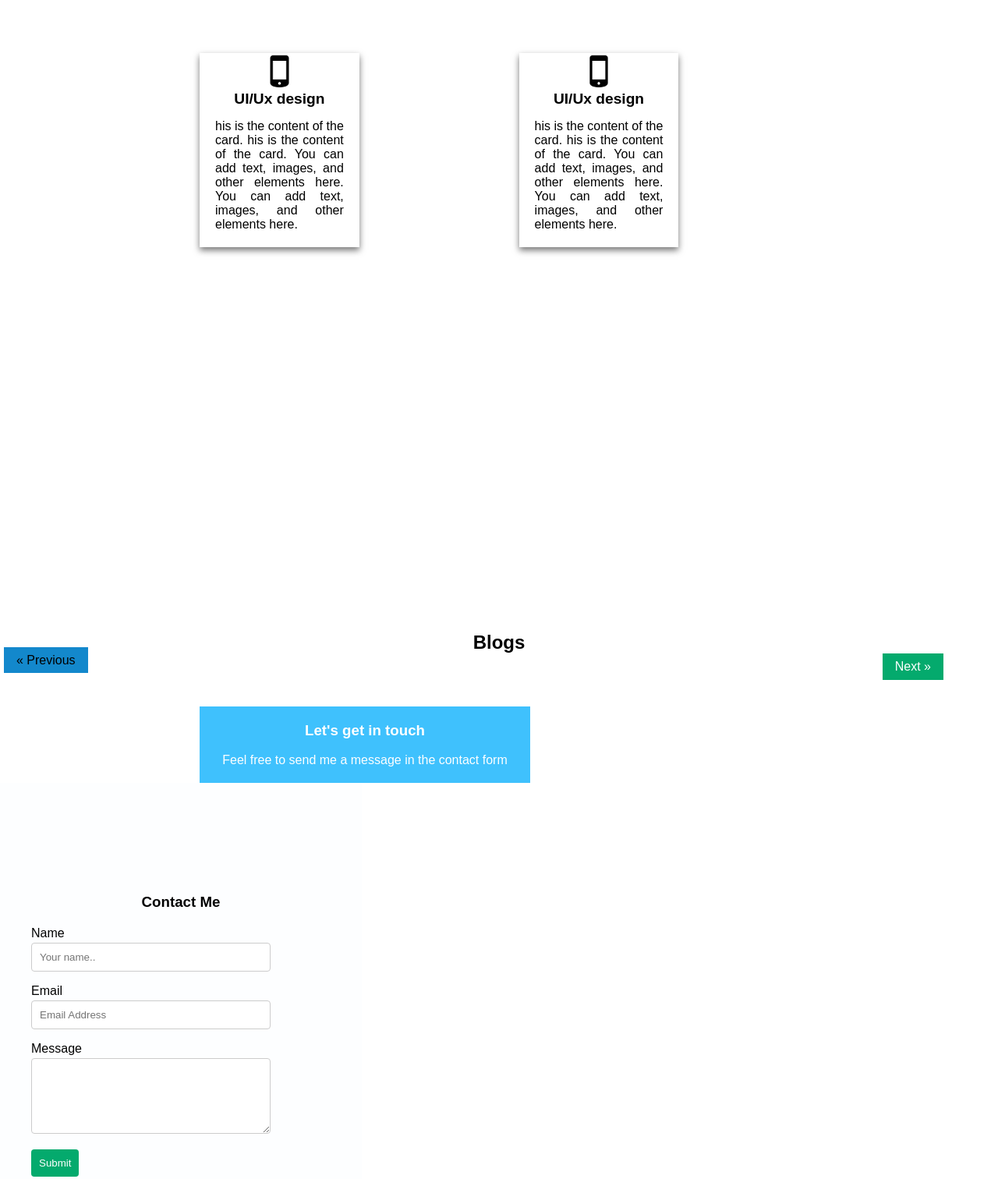
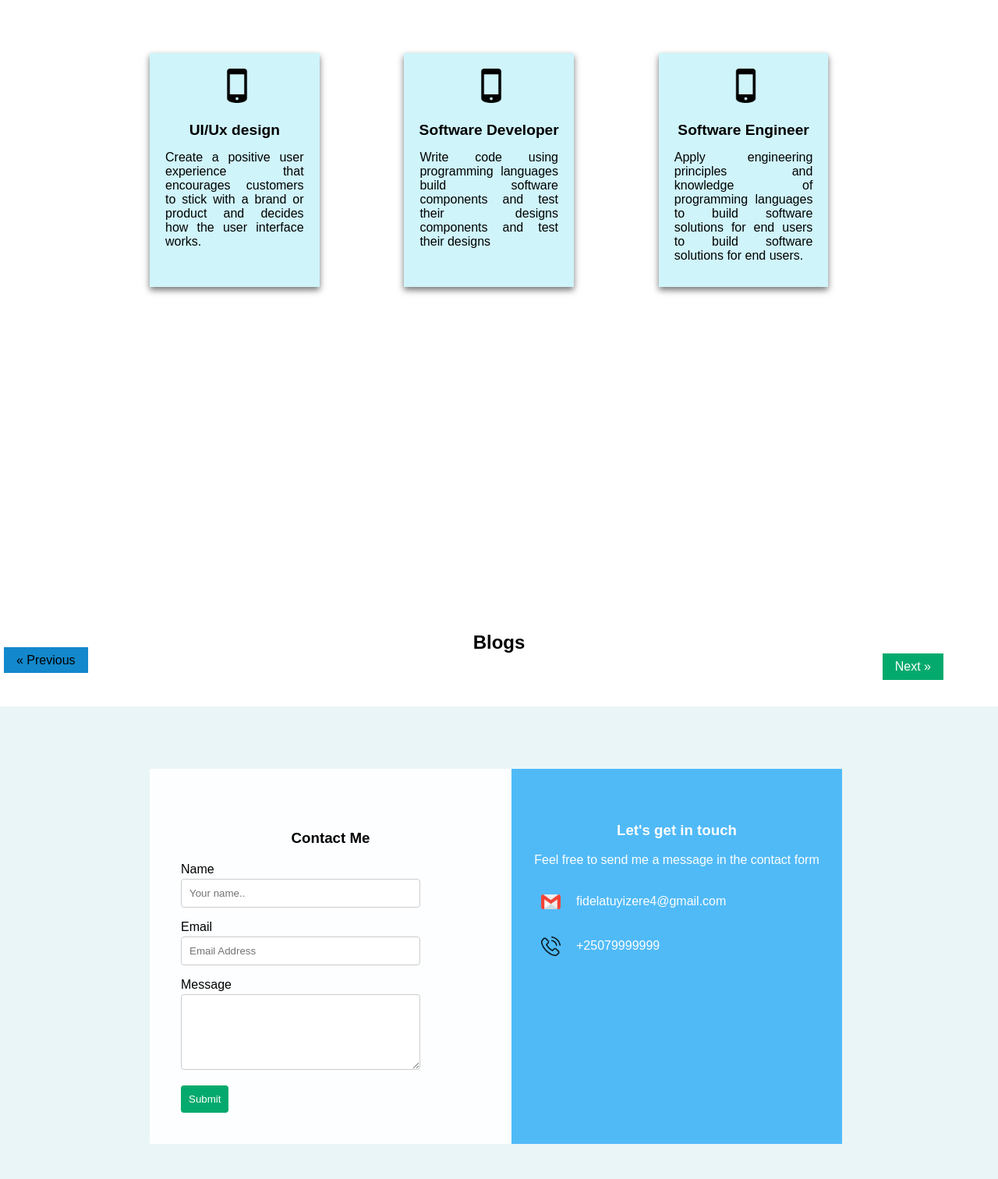
Before and after one commit to Fidela1/My-Brand, a website: page index.html in a window 1280 px wide. Shown: the part 2700-4212 px from the top of the page at 78% size. Drawn offline with Linux system fonts and the light colour scheme; no server answers.

Commit message:
add my services page

```diff
--- a/css/style.css
+++ b/css/style.css
@@ -565,12 +565,6 @@ padding-bottom: 20px; */
     width: 80%;
   }
 
-  /* .previous {
-    background-color: #1388cc;
-    color: black;
-    /* margin-left: 5px;
-  padding-bottom: 20px; */
-    padding: 8px 16px;
   } */
 
   .next {
@@ -598,13 +592,10 @@ padding-bottom: 20px; */
   }
 
 
-}
-
 .contact {
-  background-color: #e2bffaa8;
+  background-color: rgb(234, 245, 247);
   display: flex;
   padding-top: 10vh;
-  height: 100vh;
   padding-bottom: 5%;
   /* border-radius: 20px; */
 }
@@ -642,9 +633,7 @@ input[type=submit]:hover {
   background-color: #fdfeff;
   padding: 40px;
   width: 30%;
-  margin-right: 10%;
-  /* margin-left: 5%; */
-
+  margin-left: 15%;
 }
 
 .container .contact-me {
@@ -653,19 +642,43 @@ input[type=submit]:hover {
 }
 
 .first {
- padding-top: 20%;
-  margin-left: 20%;
+
   padding: 20px;
-  /* padding-top: 10%; */
-  background: #06affdc4;
+  background: #50baf7;
   width: 30%;
   color: #fdfeff;
   text-align: center;
 }
 
+.first h3{
+  margin-top: 3rem;
+}
+.email {
+  display: flex;
+}
+.email p {
+  margin-top: 35px;
+  margin-left: 20px;
+}
+.email img{
+  margin-top: 2rem;
+  margin-left: 18px;
+}
+.phone {
+  display: flex;
+}
+.phone p {
+  margin-top: 35px;
+  margin-left: 20px;
+}
+.phone img{
+  margin-top: 2rem;
+  margin-left: 18px;
+}
 .contact h1 {
   text-align: center;
   margin-bottom: 5%;
+
 }
 
 @media screen and (max-width:610px) {
@@ -748,21 +761,31 @@ input[type=submit]:hover {
 }
 .services{
   display: flex;
+  margin-left: 15%;
 
-  margin-left: 20%;
 }
 .card2{
   box-shadow: 0 4px 8px 0 rgba(10, 10, 10, 0.562);
   width: 20%;
-  margin-left: 20%;
+  height: 300px;
+  margin-left: 10%;
+  background-color: rgb(207, 244, 250);
 }
 .card1{
   box-shadow: 0 4px 8px 0 rgba(10, 10, 10, 0.562);
   width: 20%;
+  height: 300px;
+  background-color: rgb(207, 244, 250);
+}
+.card3{
+  box-shadow: 0 4px 8px 0 rgba(10, 10, 10, 0.562);
+  width: 20%;
+  height: 300px;
+  margin-left: 10%;
+  background-color: rgb(207, 244, 250);
 }
 .services img{
-  padding-top: 3px;
-  margin-left: 40%;
+  margin: 20px 0px 20px 90px;
 }
 .content h4 {
 text-align: center;
@@ -770,6 +793,7 @@ text-align: center;
 }
 .content p {
   padding: 15px 20px 20px 20px;
+  word-spacing: normal;
 }
 @media screen and (max-width:610px) {
   .my-work {
@@ -994,7 +1018,7 @@ text-align: center;
   text-align: center;
   width: 60%;
   height: 60%;
-  margin-left: 20%;
+
 }
 
 
--- a/index.html
+++ b/index.html
@@ -131,9 +131,8 @@
 </div>
   <div class="content">
     <h4><b>UI/Ux design</b></h4>
-    <p>his is the content of the card.
-      his is the content of the card. You can add text, images, and other elements here.
-       You can add text, images, and other elements here.</p>
+    <p>Create a positive user experience that encourages customers
+       to stick with a brand or product and decides how the user interface works.</p>
   </div>
 </div>
 <div class="card2">
@@ -141,10 +140,23 @@
   <img src="./img/smartphone.png" alt="Avatar" width="20%">
 </div>
   <div class="content">
-    <h4><b>UI/Ux design</b></h4>
-    <p>his is the content of the card.
-      his is the content of the card. You can add text, images, and other elements here.
-       You can add text, images, and other elements here.</p>
+    <h4><b>Software Developer</b></h4>
+    <p>Write code using programming languages build software
+      components and test their designs
+      components and test their designs
+    </p>
+  </div>
+</div>
+<div class="card3">
+  <div>
+  <img src="./img/smartphone.png" alt="Avatar" width="20%">
+</div>
+  <div class="content">
+    <h4><b>Software Engineer</b></h4>
+    <p>Apply engineering principles and knowledge of programming languages
+       to build software solutions for end users
+       to build software solutions for end users.</p>
+      </p>
   </div>
 </div>
       <!-- <div class="card-content">
@@ -168,15 +180,8 @@
       <a href="#" class="previous">&laquo; Previous</a>
       <a href="#" class="next">Next &raquo;</a>
       <section id="contact" class="contact">
-        <div class="first">
-          <h3>Let's get in touch</h3><br>
-          <p>Feel free to send me a message in the contact form</p>
-        </div>
         <div class="container">
-          <div class="contact-me">
 
-
-          </div>
           <form id="form" class="contact-form" method="post" name="form" onsubmit="return validated()">
             <h1>Contact Me</h1>
             <div class="form-control">
@@ -197,6 +202,19 @@
               <div id="mess_error"></div>
             </div>
              <input type="submit" value="Submit">
+             </div>
+        <div class="first">
+          <h3>Let's get in touch</h3><br>
+          <p>Feel free to send me a message in the contact form</p>
+          <div class="email">
+           <img src="./img/gmail.png" alt="email logo" width="25px" height="25px">
+           <p>fidelatuyizere4@gmail.com</p>
+          </div>
+          <div class="phone">
+            <img src="./img/phone-call.png" alt="phone call" width="25px" height="25px">
+            <p>+25079999999</p>
+           </div>
+        </div>
 
     </section>
       <script src="/script/contact.js"></script>
```
Also changed, not shown: img/Twitter.png, img/gmail.png (added), img/phone-call.png (added).
